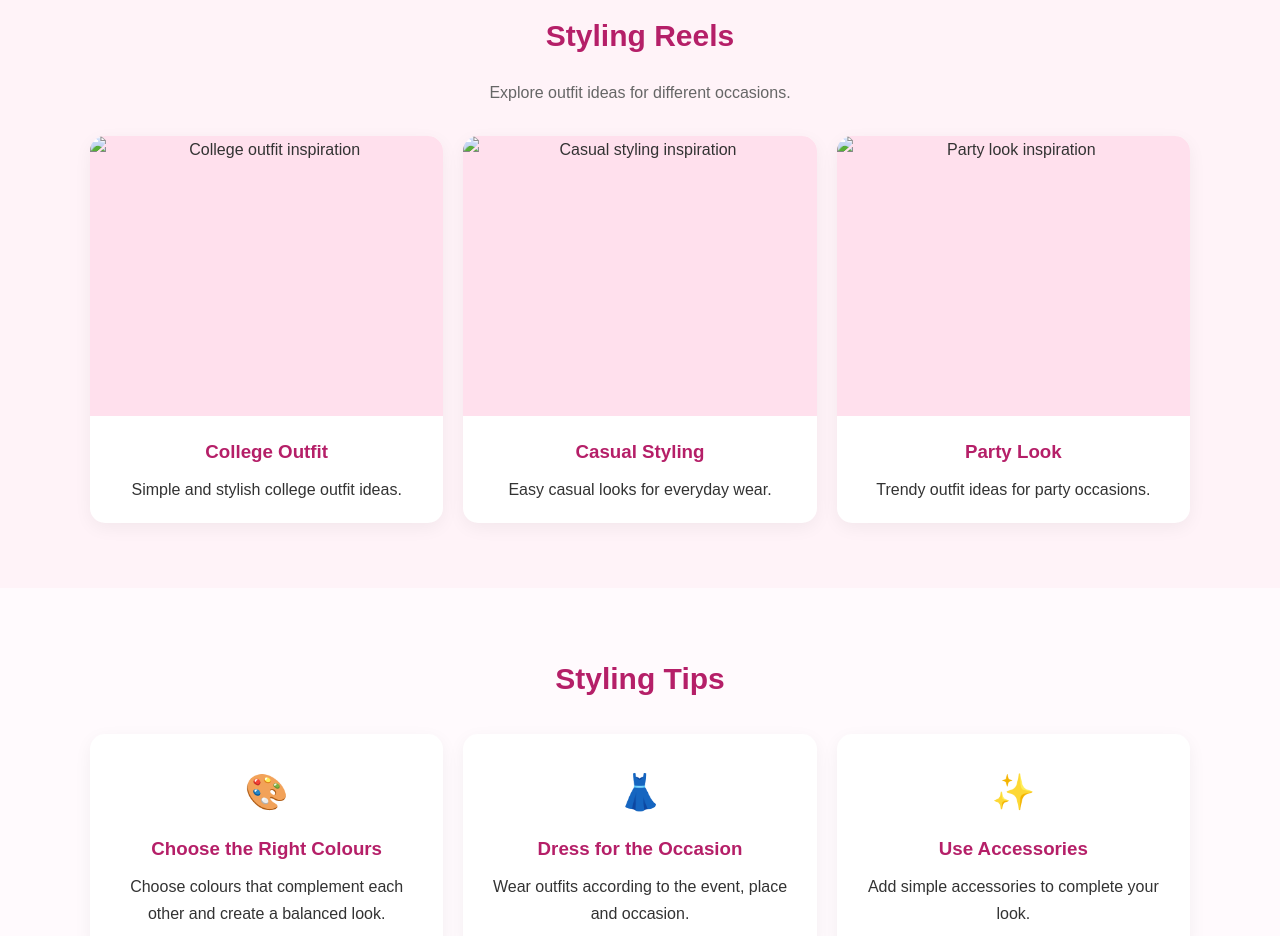
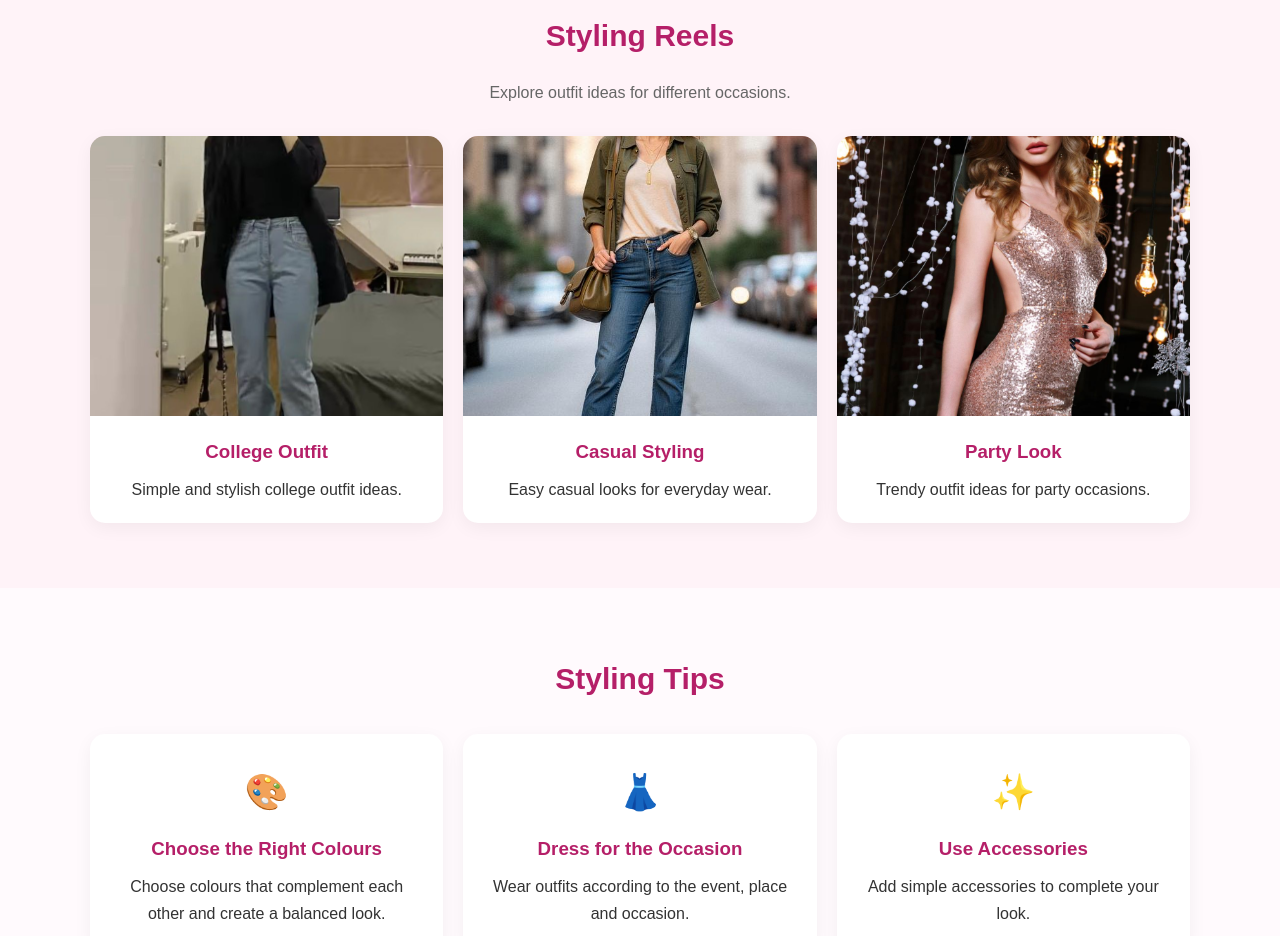
Before and after one commit to mamtarawat8240-cyber/FD-talk-show-styling-reels-series, a plain HTML site: page index.html in a window 1280 px wide. Shown: the part 1040-1976 px from the top of the page. Drawn offline with Linux system fonts and the light colour scheme.

Commit message:
Update index.html

```diff
--- a/index.html
+++ b/index.html
@@ -155,7 +155,7 @@
 
                 <article class="reel-card">
                     <img
-                        src="./images/college.jpg"
+                        src="./college.jpg"
                         alt="College outfit inspiration"
                         loading="lazy"
                     >
@@ -168,7 +168,7 @@
 
                 <article class="reel-card">
                     <img
-                        src="./images/casual.jpg"
+                        src="./casual.jpg"
                         alt="Casual styling inspiration"
                         loading="lazy"
                     >
@@ -181,7 +181,7 @@
 
                 <article class="reel-card">
                     <img
-                        src="./images/party.jpg"
+                        src="./party.jpg"
                         alt="Party look inspiration"
                         loading="lazy"
                     >
```
